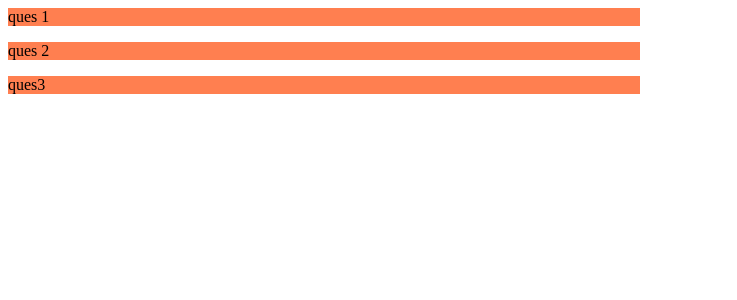
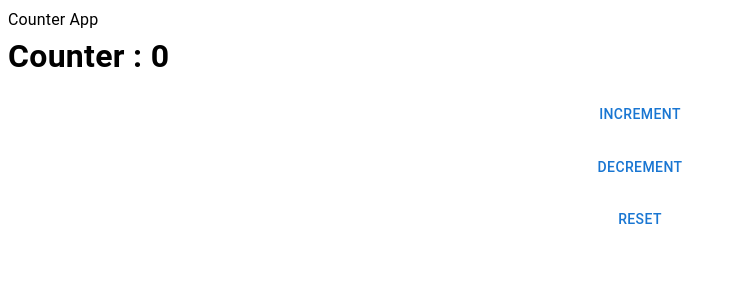
Before and after one commit to sharma-sagar2002/Frontend-Machine-Coding, a React (Vite) app: page / in a window 1280 px wide. Shown: the top 300 px of the page, without its empty margins (0-737 px from the left). Built offline with nearby package versions, Linux system fonts and the light colour scheme.

Commit message:
counter component added

```diff
--- a/src/App.tsx
+++ b/src/App.tsx
@@ -1,5 +1,7 @@
 import "./App.css";
-import Accordian from "./Components/Accordian";
+import Counter from "./Components/Counter";
+// import FilterRecipies from "./Components/FilterRecipies";
+// import Accordian from "./Components/Accordian";
 // import AsteriskFieldValidation from "./Components/AsteriskValidation";
 // import CopyToClipboard from "./Components/CopyToClipboard";
 // import TabSwitcher from "./Components/TabSwitcher";
@@ -16,7 +18,9 @@ function App() {
       {/* <AsteriskFieldValidation /> */}
       {/* <CopyToClipboard /> */}
       {/* <TabSwitcher /> */}
-      <Accordian />
+      {/* <Accordian /> */}
+      {/* <FilterRecipies /> */}
+      <Counter />
     </>
   );
 }
--- /dev/null
+++ b/src/Components/Counter.tsx
@@ -0,0 +1,34 @@
+import { Button, Stack, Typography } from "@mui/material";
+import { useState } from "react";
+
+const Counter = () => {
+  const [count, setCount] = useState(0);
+
+  const handleInc = () => {
+    setCount(count + 1);
+  };
+  const handleDec = () => {
+    setCount(count - 1);
+  };
+
+  const handleReset = () => {
+    setCount(0);
+  };
+  return (
+    <>
+      <Typography>Counter App</Typography>
+      <Stack gap={2}>
+        <Typography sx={{ fontWeight: "bold", fontSize: "2rem" }}>
+          Counter : {count}
+        </Typography>
+        <Stack direction={"column"} gap={2}>
+          <Button onClick={() => handleInc()}>Increment</Button>
+          <Button onClick={() => handleDec()}>Decrement</Button>
+          <Button onClick={() => handleReset()}>Reset</Button>
+        </Stack>
+      </Stack>
+    </>
+  );
+};
+
+export default Counter;
--- /dev/null
+++ b/src/Components/FilterRecipies.tsx
@@ -0,0 +1,63 @@
+import { Box, MenuItem, Stack, TextField, Typography } from "@mui/material";
+import { useState } from "react";
+
+const FilterRecipies = () => {
+  const restList = [
+    {
+      name: "Dominos",
+      rating: "4.6",
+    },
+    {
+      name: "PizzaHut",
+      rating: "2.5",
+    },
+    {
+      name: "Chappan Bhog",
+      rating: "3.2",
+    },
+  ];
+
+  const [filteredList, setFilteredList] = useState(restList);
+  const [rating, setRating] = useState<string | null>(null);
+  return (
+    <>
+      <Stack gap={2}>
+        <TextField
+          select
+          label="Select rating"
+          value={rating}
+          onChange={(e: any) => {
+            setRating(e.target.value);
+            setFilteredList(
+              restList.filter((res: any) => res?.rating >= Number(rating))
+            );
+          }}
+        >
+          {filteredList.map((res: any, index: number) => {
+            return (
+              <MenuItem key={index} value={res?.rating}>
+                {res.rating}
+              </MenuItem>
+            );
+          })}
+        </TextField>
+
+        <Typography sx={{ fontWeight: "bold", fontSize: "2rem" }}>
+          Filtered Restaurants{" "}
+        </Typography>
+        {filteredList.map((res: any) => {
+          return (
+            <Stack sx={{ backgroundColor: "coral", width: 1 / 3 }}>
+              <Box p={1}>
+                <Typography sx={{ fontSize: "1.2rem" }}>{res?.name}</Typography>
+                <Typography>Rating : {res?.rating}</Typography>
+              </Box>
+            </Stack>
+          );
+        })}
+      </Stack>
+    </>
+  );
+};
+
+export default FilterRecipies;
```
